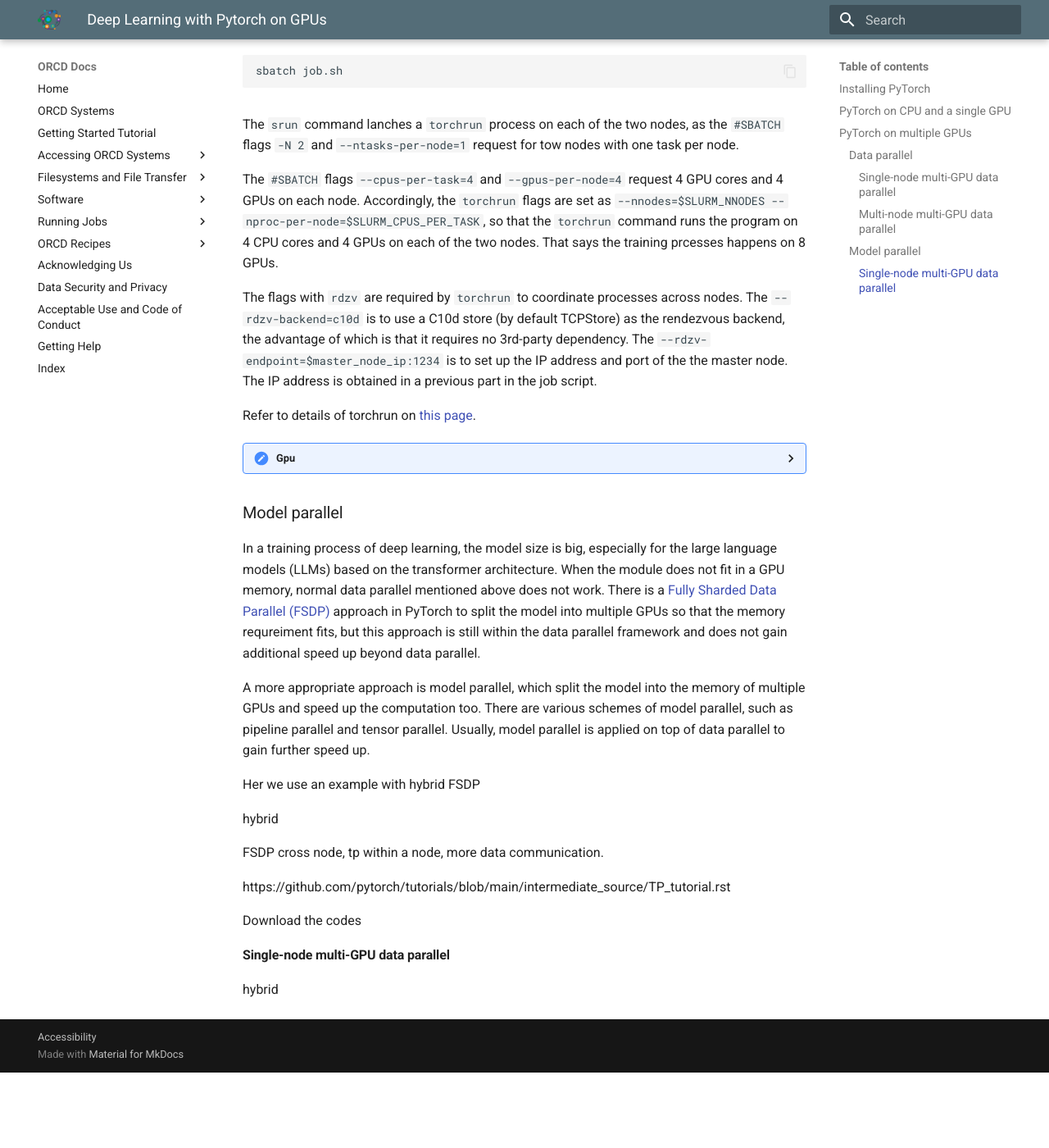
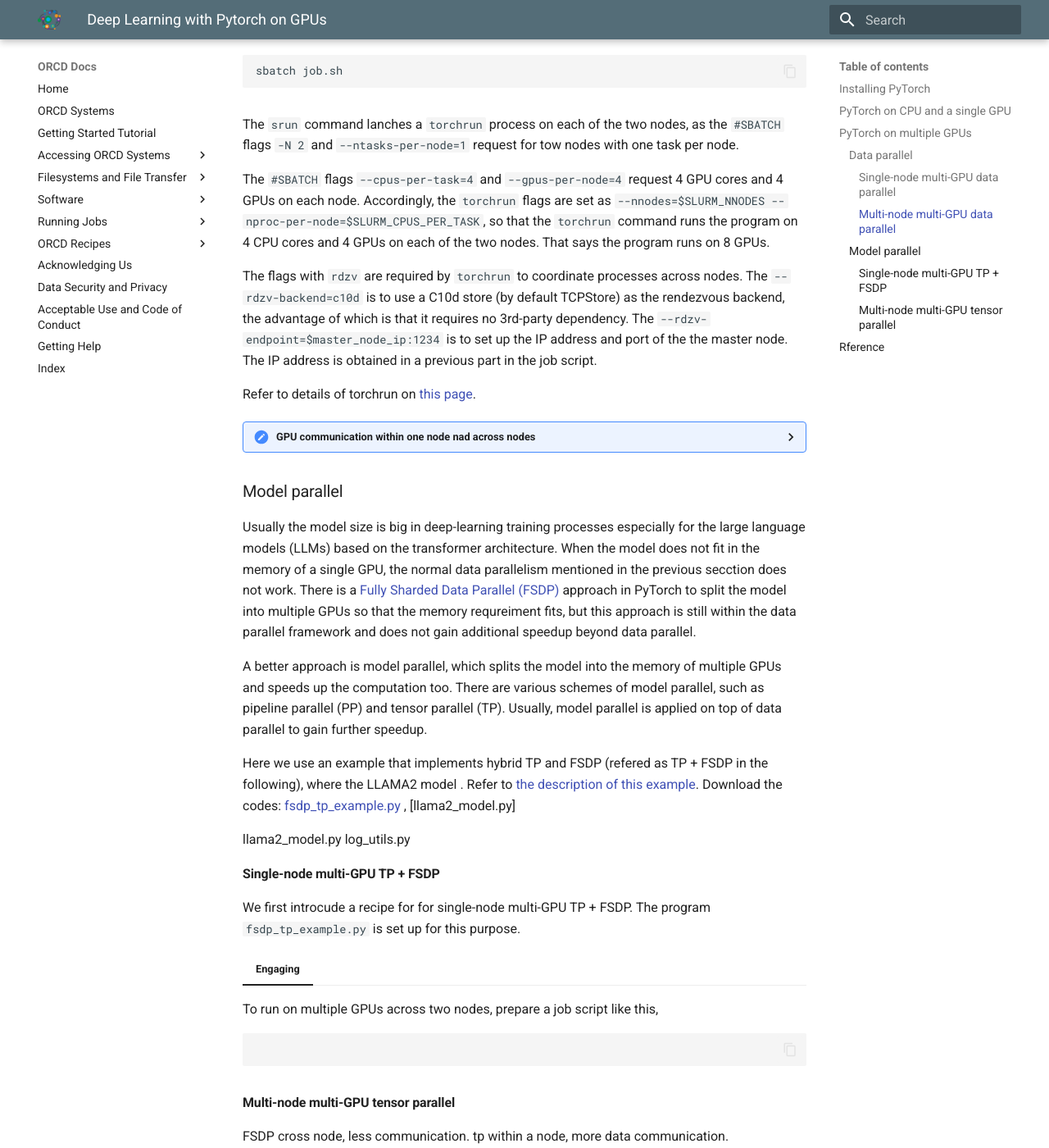
Before and after one commit to mit-orcd/orcd-docs-edit, an MkDocs documentation site: the page built from docs/recipes/torch-gpu.md, in a window 1280 px wide and 1400 px high, scrolled down 4628 px. Shown: the whole window at 82% size. Built offline with MkDocs 1.6.1 and Material for MkDocs 9.7.7, drawn with Linux system fonts in a browser that asks for light colours; before the commit the page ends 5936 px from its top, so only the background shows below that; some of the changed text lies outside the part shown.

Commit message:
torch-gpu

````diff
--- a/docs/recipes/torch-gpu.md
+++ b/docs/recipes/torch-gpu.md
@@ -29,10 +29,7 @@
      source activate torch
      pip install torch
      ```
-
-     with CUDA support is by default.
-     Check if CUDA is installed.
-     Check NCCL.
+     This installs PyTorch with CUDA support by default, which enables it running on GPUs.
 
 ## PyTorch on CPU and a single GPU
 
@@ -143,7 +140,7 @@
 
 The flags with `rdzv` (meaning the Rendezvous tool) are required by `torchrun` to coordinate multiple processes. The flag `--rdzv-id=$SLURM_JOB_ID` sets to the `rdzv` ID be the job ID, but it can be any random number. The flag `--rdzv-endpoint=localhost:1234 ` is to set the host and the port. Use `localhost` when there is only one node. The port can be any 4-digit number lager than 1024.
 
-??? GPU communication within one node
+??? "GPU communication within one node"
     The NVIDIA Collective Communications Library (NCCL) is set as backend in the PyTorch programs `multigpu.py` and `multigpu_torchrun.py`, so the data communication bewteen GPUs within one node benifits from the high bandwidth of NVLinks.
 
 
@@ -195,35 +192,42 @@
 
 The `srun` command lanches a `torchrun` process on each of the two nodes, as the `#SBATCH` flags `-N 2` and `--ntasks-per-node=1` request for tow nodes with one task per node.
 
-The `#SBATCH` flags `--cpus-per-task=4` and `--gpus-per-node=4` request 4 GPU cores and 4 GPUs on each node. Accordingly, the `torchrun` flags are set as `--nnodes=$SLURM_NNODES --nproc-per-node=$SLURM_CPUS_PER_TASK`, so that the `torchrun` command runs the program on 4 CPU cores and 4 GPUs on each of the two nodes. That says the training prcesses happens on 8 GPUs.
+The `#SBATCH` flags `--cpus-per-task=4` and `--gpus-per-node=4` request 4 GPU cores and 4 GPUs on each node. Accordingly, the `torchrun` flags are set as `--nnodes=$SLURM_NNODES --nproc-per-node=$SLURM_CPUS_PER_TASK`, so that the `torchrun` command runs the program on 4 CPU cores and 4 GPUs on each of the two nodes. That says the program runs on 8 GPUs.
 
 The flags with `rdzv` are required by `torchrun` to coordinate processes across nodes. The `--rdzv-backend=c10d` is to use a C10d store (by default TCPStore) as the rendezvous backend, the  advantage of which is that it requires no 3rd-party dependency. The `--rdzv-endpoint=$master_node_ip:1234 ` is to set up the IP address and port of the the master node. The IP address is obtained in a previous part in the job script.
 
 Refer to details of torchrun on [this page](https://pytorch.org/docs/stable/elastic/run.html).
 
-??? GPU communication within one node nad across nodes
+??? "GPU communication within one node nad across nodes"
     The NCCL is set as backend in the PyTorch program `multinode.py`, so the data communication bewteen GPUs within one node benifits from the high bandwidth of NVLinks, and the data communication bewteen GPUs acress nodes benifits from the bandwidth of Infiniband network.
-
-
-
 
 
 ### Model parallel
 
-In a training process of deep learning, the model size is big, especially for the large language models (LLMs) based on the transformer architecture. When the module does not fit in a GPU memory, normal data parallel mentioned above does not work. There is a [Fully Sharded Data Parallel (FSDP)](https://pytorch.org/blog/introducing-pytorch-fully-sharded-data-parallel-api/) approach in PyTorch to split the model into multiple GPUs so that the memory requreiment fits, but this approach is still within the data parallel framework and does not gain additional speed up beyond data parallel.
+Usually the model size is big in deep-learning training processes especially for the large language models (LLMs) based on the transformer architecture. When the model does not fit in the memory of a single GPU, the normal data parallelism mentioned in the previous secction does not work. There is a [Fully Sharded Data Parallel (FSDP)](https://pytorch.org/blog/introducing-pytorch-fully-sharded-data-parallel-api/) approach in PyTorch to split the model into multiple GPUs so that the memory requreiment fits, but this approach is still within the data parallel framework and does not gain additional speedup beyond data parallel.
 
-A more appropriate approach is model parallel, which split the model into the memory of multiple GPUs and speed up the computation too. There are various schemes of model parallel, such as pipeline parallel and tensor parallel. Usually, model parallel is applied on top of data parallel to gain further speed up.
+A better approach is model parallel, which splits the model into the memory of multiple GPUs and speeds up the computation too. There are various schemes of model parallel, such as pipeline parallel (PP) and tensor parallel (TP). Usually, model parallel is applied on top of data parallel to gain further speedup.
 
-Her we use an example with hybrid FSDP
+Here we use an example that implements hybrid TP and FSDP (refered as TP + FSDP in the following), where the LLAMA2 model . Refer to [the description of this example](https://pytorch.org/tutorials/intermediate/TP_tutorial.html). Download the codes: [fsdp_tp_example.py](./scripts/torch-gpu/fsdp_tp_example.py) , [llama2_model.py]
 
-hybrid
+llama2_model.py  log_utils.py
 
-FSDP cross node, tp within a node, more data communication.
+#### Single-node multi-GPU TP + FSDP
 
-https://github.com/pytorch/tutorials/blob/main/intermediate_source/TP_tutorial.rst
+We first introcude a recipe for for single-node multi-GPU TP + FSDP. The program `fsdp_tp_example.py` is set up for this purpose.
 
-Download the codes
+=== "Engaging"
 
-#### Single-node multi-GPU data parallel
+    To run on multiple GPUs across two nodes, prepare a job script like this,
+     ```
+     ```
 
-hybrid
+
+#### Multi-node multi-GPU tensor parallel
+
+FSDP cross node, less communication.
+tp within a node, more data communication.
+
+## Rference
+
+orcd github
````
